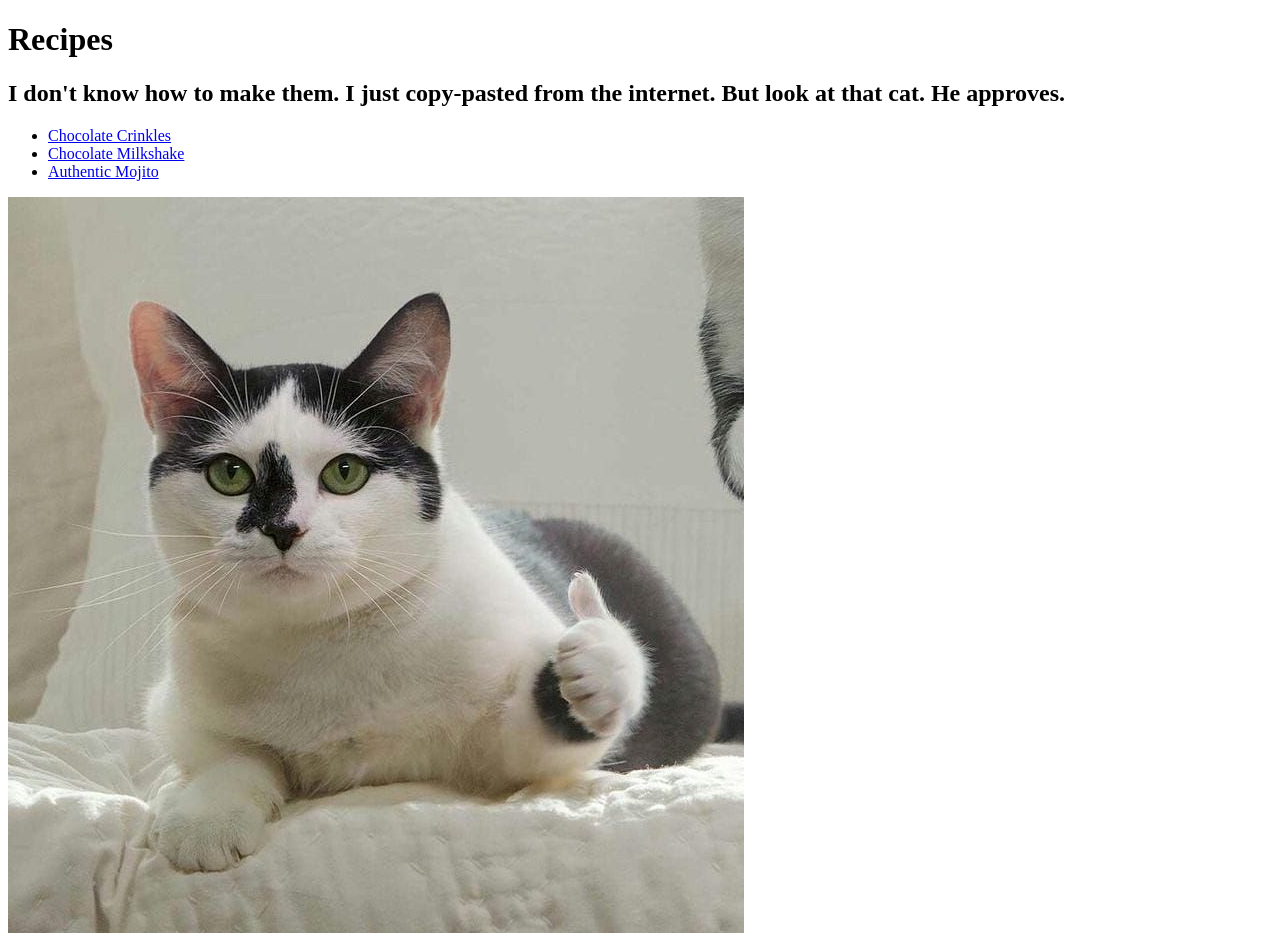
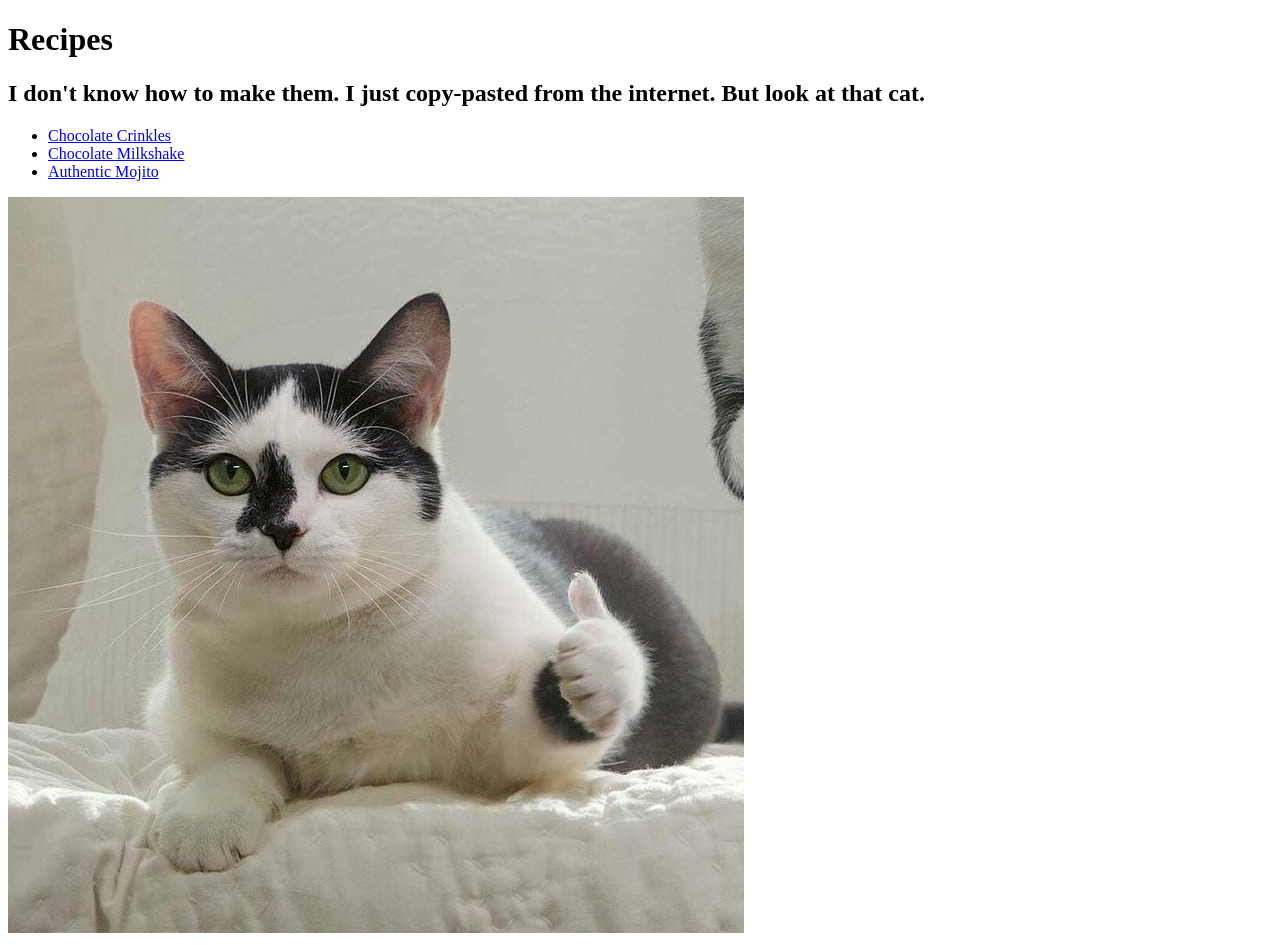
Before and after one commit to emeibech/odin-recipes, a plain HTML site: page index.html in a window 1280 px wide. Drawn offline with Linux system fonts and the light colour scheme.

Commit message:
Remove a few words

```diff
--- a/index.html
+++ b/index.html
@@ -8,7 +8,7 @@
 </head>
 <body>
     <h1>Recipes</h1>
-    <h2>I don't know how to make them. I just copy-pasted from the internet. But look at that cat. He approves.</h2>
+    <h2>I don't know how to make them. I just copy-pasted from the internet. But look at that cat.</h2>
     <ul>
        <li><a href="./recipes/chocolate-crinkles.html">Chocolate Crinkles</a></li>
        <li><a href="./recipes/chocolate-milkshake.html">Chocolate Milkshake</a></li>
```
